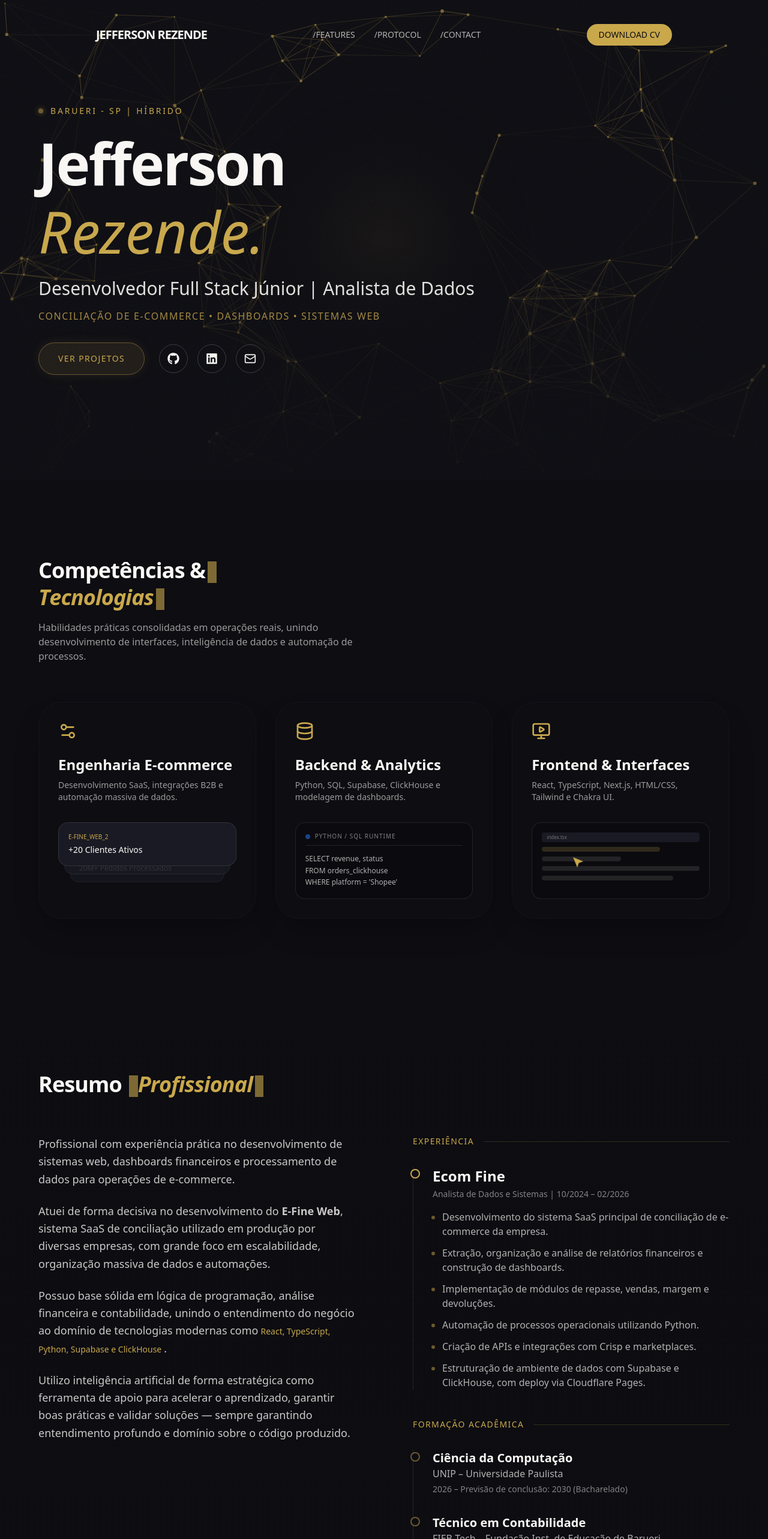
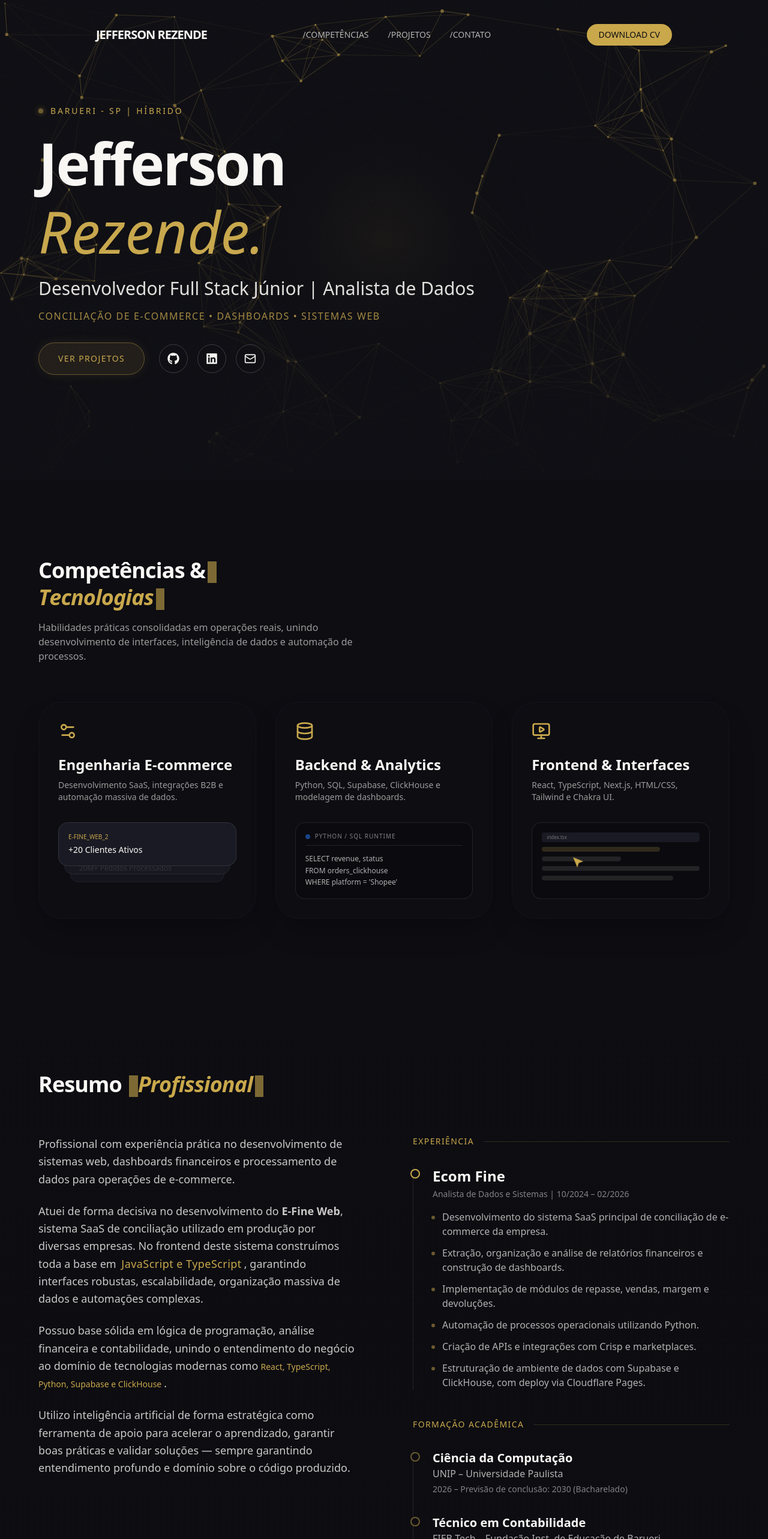
Before and after one commit to jeffersonrezende2007/Curriculo-JeffersonDEV, a Next.js app: page / in a window 1280 px wide. Shown: the top 2566 px of the page at 60% size. Built offline with nearby package versions, Linux system fonts and the light colour scheme; a web font is replaced by a local one.

Commit message:
ScrollSmooth

```diff
--- a/package.json
+++ b/package.json
@@ -12,10 +12,12 @@
     "@emailjs/browser": "^4.4.1",
     "@gsap/react": "^2.1.2",
     "@splinetool/react-spline": "^4.1.0",
+    "@studio-freight/react-lenis": "^0.0.47",
     "clsx": "^2.1.1",
     "emailjs-com": "^3.2.0",
     "framer-motion": "^12.34.3",
     "gsap": "^3.15.0",
+    "lenis": "^1.3.23",
     "lucide-react": "^1.8.0",
     "next": "16.1.6",
     "next-themes": "^0.4.6",
--- a/src/app/layout.tsx
+++ b/src/app/layout.tsx
@@ -1,6 +1,7 @@
 import type { Metadata } from "next";
 import { Inter, Playfair_Display, JetBrains_Mono } from "next/font/google";
 import "./globals.css";
+import SmoothScrolling from "@/components/SmoothScrolling";
 
 const inter = Inter({ subsets: ["latin"], variable: "--font-inter" });
 const playfair = Playfair_Display({ subsets: ["latin"], style: ["normal", "italic"], variable: "--font-playfair" });
@@ -19,6 +20,7 @@ export default function RootLayout({
   return (
     <html lang="pt-BR">
       <body className={`${inter.variable} ${playfair.variable} ${jetbrains.variable} font-sans bg-obsidian text-ivory antialiased`}>
+        <SmoothScrolling>
           {/* SVG Noise Overlay para textura premium */}
           <svg
             className="pointer-events-none fixed inset-0 z-50 h-full w-full opacity-[0.04]"
@@ -30,6 +32,7 @@ export default function RootLayout({
             <rect width="100%" height="100%" filter="url(#noiseFilter)" />
           </svg>
           {children}
+        </SmoothScrolling>
       </body>
     </html>
   );
--- a/src/components/FloatingNav.tsx
+++ b/src/components/FloatingNav.tsx
@@ -21,9 +21,9 @@ export default function FloatingNav() {
     >
       <div className="text-lg md:text-xl font-bold tracking-tighter text-ivory">JEFFERSON REZENDE</div>
       <div className="hidden md:flex gap-8 text-sm font-mono text-ivory/70">
-        <a href="#features" className="hover:text-champagne transition-colors transform hover:-translate-y-[1px]">/FEATURES</a>
-        <a href="#protocol" className="hover:text-champagne transition-colors transform hover:-translate-y-[1px]">/PROTOCOL</a>
-        <a href="#contact" className="hover:text-champagne transition-colors transform hover:-translate-y-[1px]">/CONTACT</a>
+        <a href="#skills" className="hover:text-champagne transition-colors transform hover:-translate-y-[1px]">/COMPETÊNCIAS</a>
+        <a href="#projects" className="hover:text-champagne transition-colors transform hover:-translate-y-[1px]">/PROJETOS</a>
+        <a href="#contact" className="hover:text-champagne transition-colors transform hover:-translate-y-[1px]">/CONTATO</a>
       </div>
       <a href="/Jefferson Rezende.pdf" download className="text-xs md:text-sm font-medium bg-champagne text-obsidian px-4 md:px-5 py-2 rounded-full hover:scale-105 transition-transform magnetic-button">
         DOWNLOAD CV
--- a/src/components/PhilosophySection.tsx
+++ b/src/components/PhilosophySection.tsx
@@ -63,8 +63,8 @@ export default function PhilosophySection() {
             </p>
             <p>
               Atuei de forma decisiva no desenvolvimento do <strong>E-Fine Web</strong>, sistema SaaS de conciliação
-              utilizado em produção por diversas empresas, com grande foco em escalabilidade, organização
-              massiva de dados e automações.
+              utilizado em produção por diversas empresas. No frontend deste sistema construímos toda a base em <strong className="text-champagne font-mono font-medium mx-1 tracking-wide">JavaScript e TypeScript</strong>,
+              garantindo interfaces robustas, escalabilidade, organização massiva de dados e automações complexas.
             </p>
             <p>
               Possuo base sólida em lógica de programação, análise financeira e contabilidade,
--- /dev/null
+++ b/src/components/SmoothScrolling.tsx
@@ -0,0 +1,11 @@
+"use client";
+import { ReactLenis } from 'lenis/react';
+import { ReactNode } from 'react';
+
+export default function SmoothScrolling({ children }: { children: ReactNode }) {
+  return (
+    <ReactLenis root options={{ lerp: 0.1, duration: 1.5, smoothWheel: true }}>
+      {children}
+    </ReactLenis>
+  );
+}
```
Also changed, not shown: 1 other file (tests, documents, lock files or other folders). Lines whose indentation alone changed are shown as unchanged.
